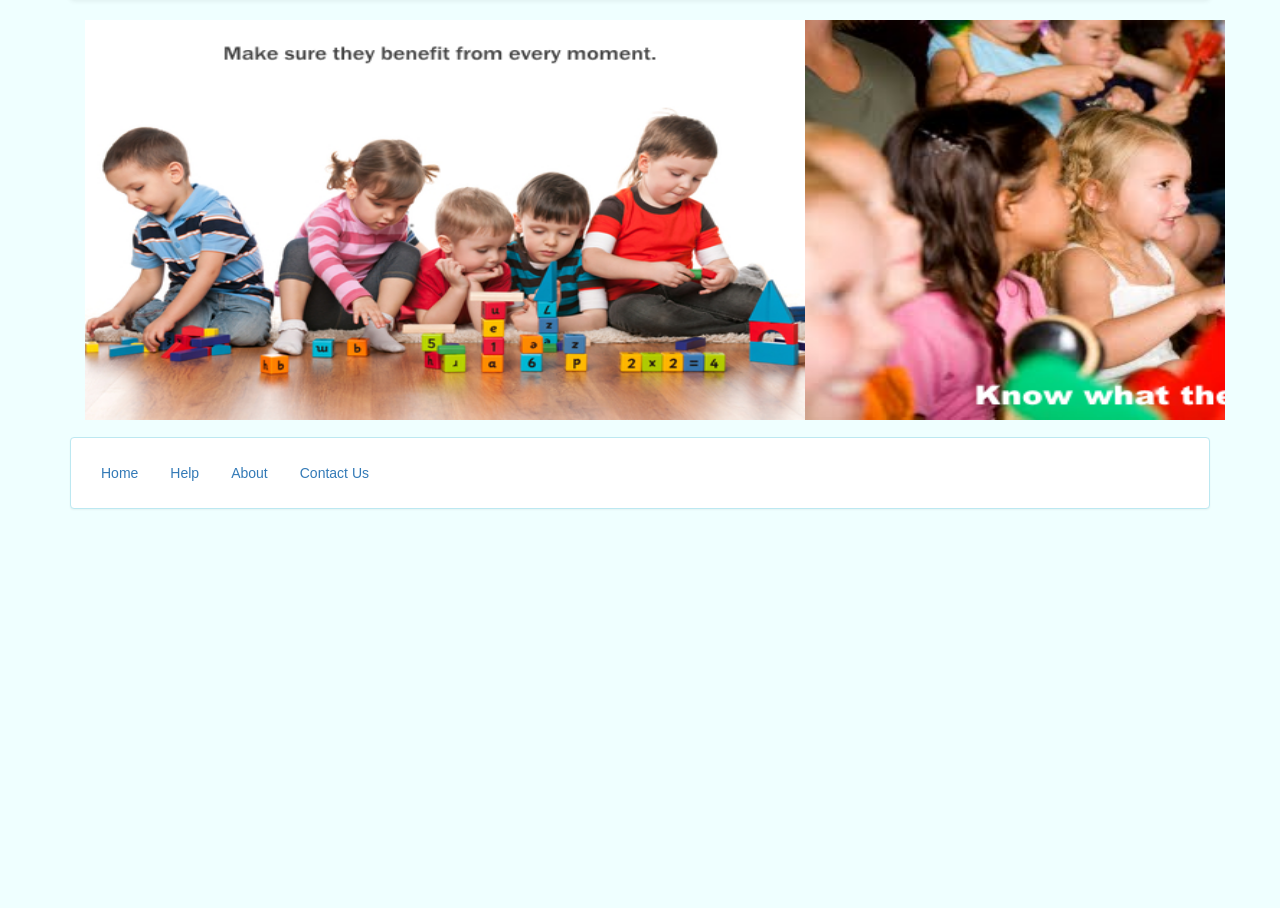
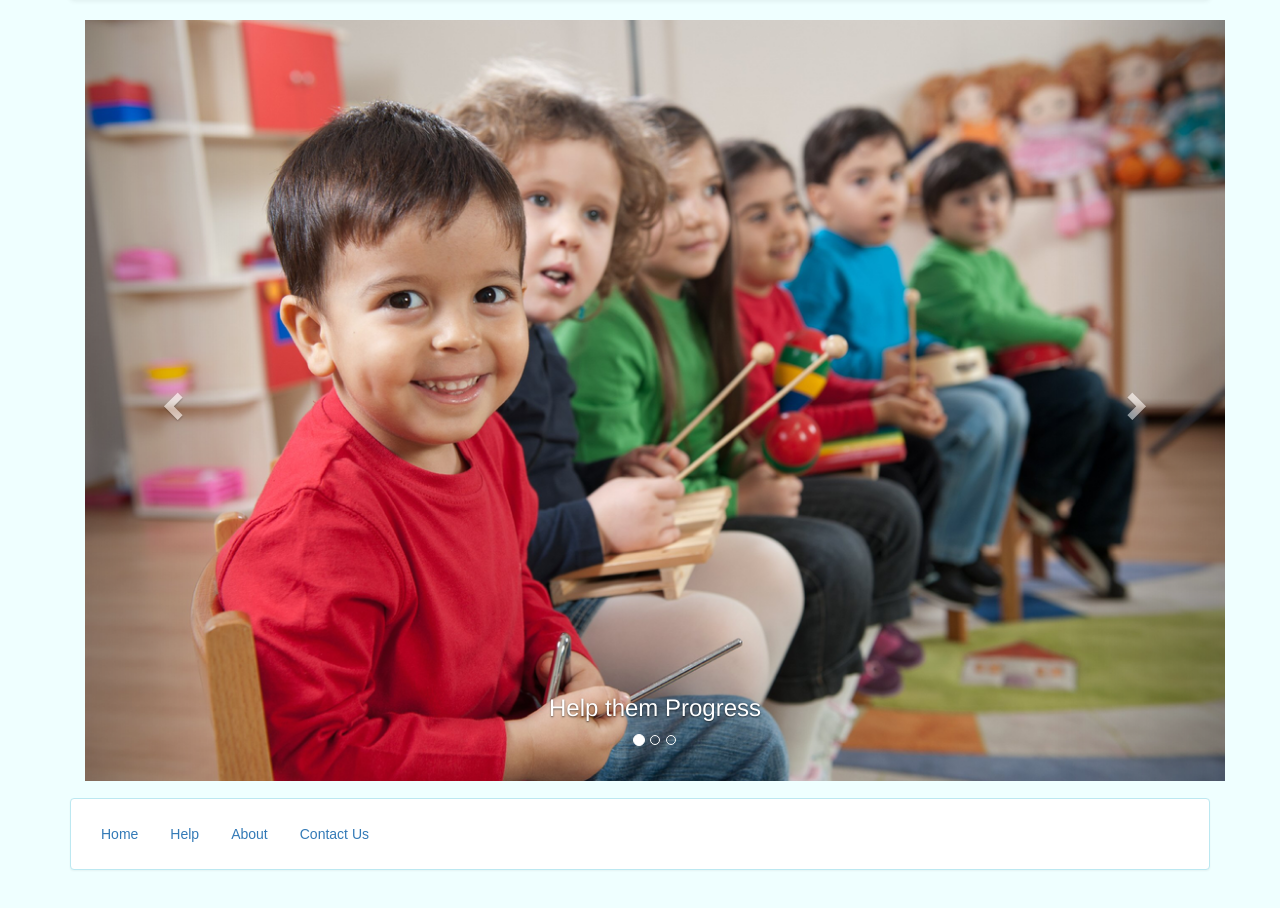
Before and after one commit to kblauer/kinder-updates, a Django app: page / in a window 1280 px wide. Shown: the part 66-974 px from the top of the page. Before the commit the page ends 575 px from the top, so only its background shows below. Run offline with Django 3.2, Linux system fonts and the light colour scheme; parts of the project's set-up code (start-up, migrations or seed data) failed here and were passed over; some libraries are stand-ins or nearby versions.

Commit message:
removing custom slider in favor of bootstrap carousel

```diff
--- a/static/js/slider.js
+++ b/static/js/slider.js
@@ -1,45 +1,49 @@
 'use strict';
 
-$(function() {
+$(document).ready(function() {
+	$('.carousel').carousel();
+})
 
-    //settings for slider
-    var width = 720;
-    var animationSpeed = 1000;
-    var pause = 3000;
-    var currentSlide = 1;
-
-    //cache DOM elements
-    var $slider = $('#slider');
-    var $slideContainer = $('.slides', $slider);
-    var $slides = $('.slide', $slider);
-
-    var interval;
-
-    function startSlider() {
-
-        interval = setInterval(function() {
-
-            $slideContainer.animate({'margin-left': '-='+width}, animationSpeed, function() {
-
-                if (++currentSlide === $slides.length) {
-
-                    currentSlide = 1;
-                    $slideContainer.css('margin-left', 0);
-                }
-            });
-        }, pause);
-    }
-
-    function pauseSlider() {
-
-        clearInterval(interval);
-    }
-
-    $slideContainer
-        .on('mouseenter', pauseSlider)
-        .on('mouseleave', startSlider);
-
-    startSlider();
-
-
-});
+//$(function() {
+//
+//    //settings for slider
+//    var width = 720;
+//    var animationSpeed = 1000;
+//    var pause = 3000;
+//    var currentSlide = 1;
+//
+//    //cache DOM elements
+//    var $slider = $('#slider');
+//    var $slideContainer = $('.slides', $slider);
+//    var $slides = $('.slide', $slider);
+//
+//    var interval;
+//
+//    function startSlider() {
+//
+//        interval = setInterval(function() {
+//
+//            $slideContainer.animate({'margin-left': '-='+width}, animationSpeed, function() {
+//
+//                if (++currentSlide === $slides.length) {
+//
+//                    currentSlide = 1;
+//                    $slideContainer.css('margin-left', 0);
+//                }
+//            });
+//        }, pause);
+//    }
+//
+//    function pauseSlider() {
+//
+//        clearInterval(interval);
+//    }
+//
+//    $slideContainer
+//        .on('mouseenter', pauseSlider)
+//        .on('mouseleave', startSlider);
+//
+//    startSlider();
+//
+//
+//});
--- a/templates/home.html
+++ b/templates/home.html
@@ -9,7 +9,46 @@
 <!-- slider -->
 
 	<div class="container">
-           <div id="slider">
+		<div id="carousel" class="carousel slide" data-ride="carousel">
+			<!-- Indicators -->
+			  <ol class="carousel-indicators">
+			    <li data-target="#carousel" data-slide-to="0" class="active"></li>
+			    <li data-target="#carousel" data-slide-to="1"></li>
+			    <li data-target="#carousel" data-slide-to="2"></li>
+			  </ol>
+
+			<!-- Wrapper for slides -->
+  			<div class="carousel-inner">
+  				<div class="item active">
+  					<img src="{% static "images/kids_2.png" %}">
+  					<div class="carousel-caption">
+  						<h3>Help them Progress</h3>
+  					</div>
+  				</div>
+  				<div class="item">
+  					<img src="{% static "images/kids_3.png" %}">
+  					<div class="carousel-caption">
+  						<h3>Know what they are busy with</h3>
+  					</div>
+  				</div>
+  				<div class="item">
+  					<img src="{% static "images/kids_1.png" %}">
+  					<div class="carousel-caption">
+  						<h3>Make sure they benefit from every moment</h3>
+  					</div>
+  				</div>
+  			</div>
+
+  			<!-- Controls -->
+			  <a class="left carousel-control" href="#carousel" role="button" data-slide="prev">
+			    <span class="glyphicon glyphicon-chevron-left"></span>
+			  </a>
+			  <a class="right carousel-control" href="#carousel" role="button" data-slide="next">
+			    <span class="glyphicon glyphicon-chevron-right"></span>
+			  </a>
+		</div>
+
+           <!-- <div id="slider">
                <ul class="slides">
                    <li class="slide slide1"><img src="{% static "images/they_benefit.png" %}" width="720" height="400" /></li>
                    <li class="slide slide2"><img src="{% static "images/they_busy.png" %}" width="720" height="400" /></li>
@@ -17,7 +56,7 @@
                    <li class="slide slide4"><img src="{% static "images/they_success.png" %}" width="720" height="400" /></li>
                    <li class="slide slide1"><img src="{% static "images/they_benefit.png" %}" width="720" height="400" /></li>
                </ul>
-           </div>
+           </div> -->
 
     </div>
 {% endblock %}
```
Also changed, not shown: static/images/kids_1.png (added), static/images/kids_2.png (added), static/images/kids_3.png (added).
